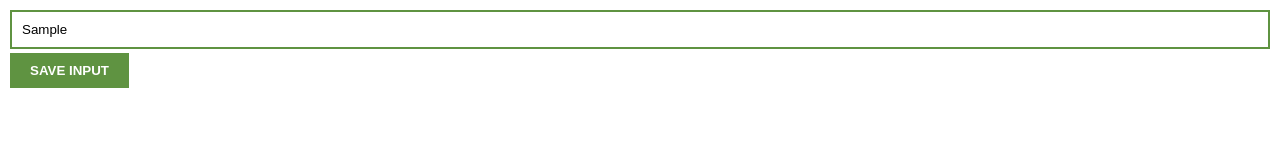
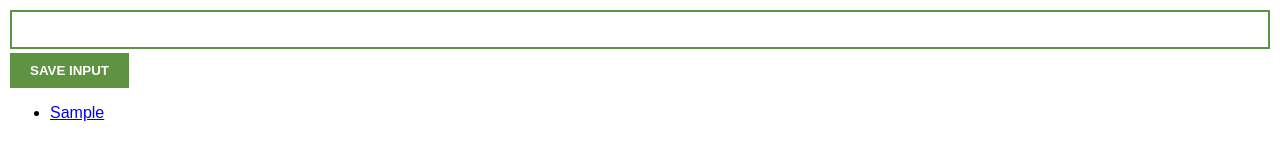
Before and after one commit to JFleming566/chrome-extension-tutorial, a plain HTML site: page index.html in a window 1280 px wide. Both pictures are taken after typing "Sample" into the empty fields and a click on the button "SAVE INPUT". Drawn offline with Linux system fonts and the light colour scheme.

Commit message:
Added list

```diff
--- a/index.html
+++ b/index.html
@@ -4,5 +4,6 @@
 <body>
         <input type="text" id="input-el">
         <button id="input-btn">SAVE INPUT</button>
+        <ul id="ul-el"></ul>
     <script src="index.js"></script>
 </body>
--- a/index.js
+++ b/index.js
@@ -0,0 +1,32 @@
+// Vars
+let myLeads = [];
+const inputEl = document.getElementById("input-el");
+const inputBtn = document.getElementById("input-btn");
+const ulEl = document.getElementById("ul-el")
+
+
+// Input and Button
+
+inputBtn.addEventListener("click", function(){
+    myLeads.push(inputEl.value);
+    inputEl.value = "";
+    renderLeads();
+})
+
+function renderLeads () {
+    let listItems = "";
+    for (let i = 0; i < myLeads.length; i++) {
+        // listItems = "<li><a target='_blank' href = 'https://" + myLeads[i] + "'>" + myLeads[i] + "</a></li>";
+        listItems = `<li><a target='_blank' href =  ${myLeads[i]} > ${myLeads[i]} </a></li>`;
+        }
+        ulEl.innerHTML += listItems;
+}
+
+
+
+
+
+// ulEl.innerHTML = listItems;
+// const li = document.createElement("li");
+// li.innerText = myLeads[i];
+// ulEl.append(li);
```
